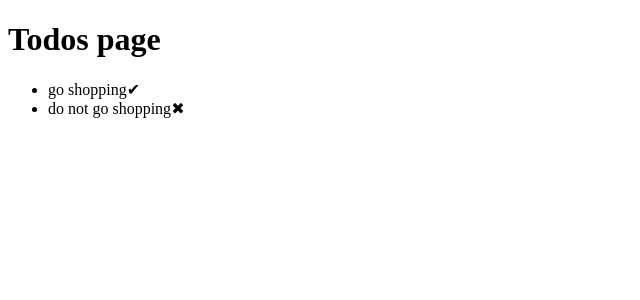
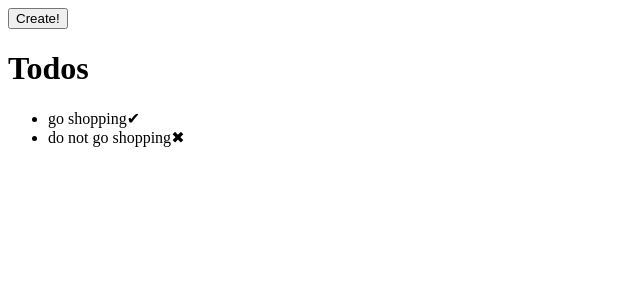
Before and after one commit to mtaweela/react-learning, a React (Create React App) app: page / in a window 1280 px wide. Shown: the top 300 px of the page, without its empty margins (0-640 px from the left). Built offline with nearby package versions, Linux system fonts and the light colour scheme; what flux would draw is missing.

Commit message:
create todo actions

```diff
--- /dev/null
+++ b/src/actions/todoActions.js
@@ -0,0 +1,15 @@
+import dispatcher from '../dispatcher/dispatcher';
+
+export function createTodo(text) {
+    dispatcher.dispatch({
+        type: "CREATE_TODO",
+        text
+    });
+}
+
+export function deleteTodo(id) {
+    dispatcher.dispatch({
+        type: "DELETE_TODO",
+        id
+    });
+}
--- a/src/pages/todos.js
+++ b/src/pages/todos.js
@@ -1,7 +1,7 @@
 import React, { Component } from 'react';
 
 import Todo from "../components/todo";
-
+import * as todoActions from "../actions/todoActions";
 import todostore from '../stores/todoStore';
 
 class Todos extends Component {
@@ -20,6 +20,10 @@ constructor () {
     })
   }
 
+  createTodo() {
+    todoActions.createTodo(Date.now());
+  }
+
   render() {
     const {todos} = this.state;
     const todosComponents = todos.map(todo => {
@@ -27,7 +31,8 @@ constructor () {
     })
     return (
       <div className="container-fluid">
-        <h1>Todos page</h1>
+        <button onClick={this.createTodo.bind(this)}>Create!</button>
+        <h1>Todos</h1>
         <ul>{todosComponents}</ul>
       </div>
     );
```
